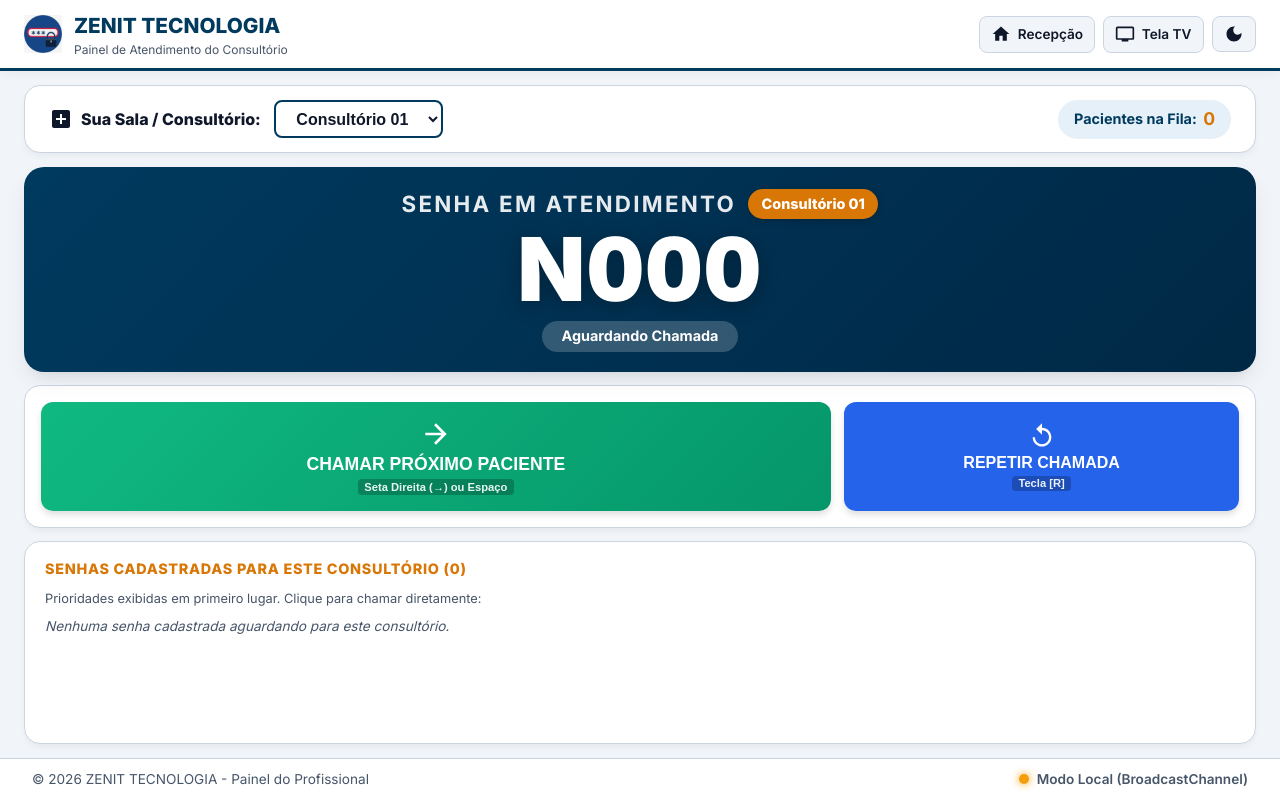
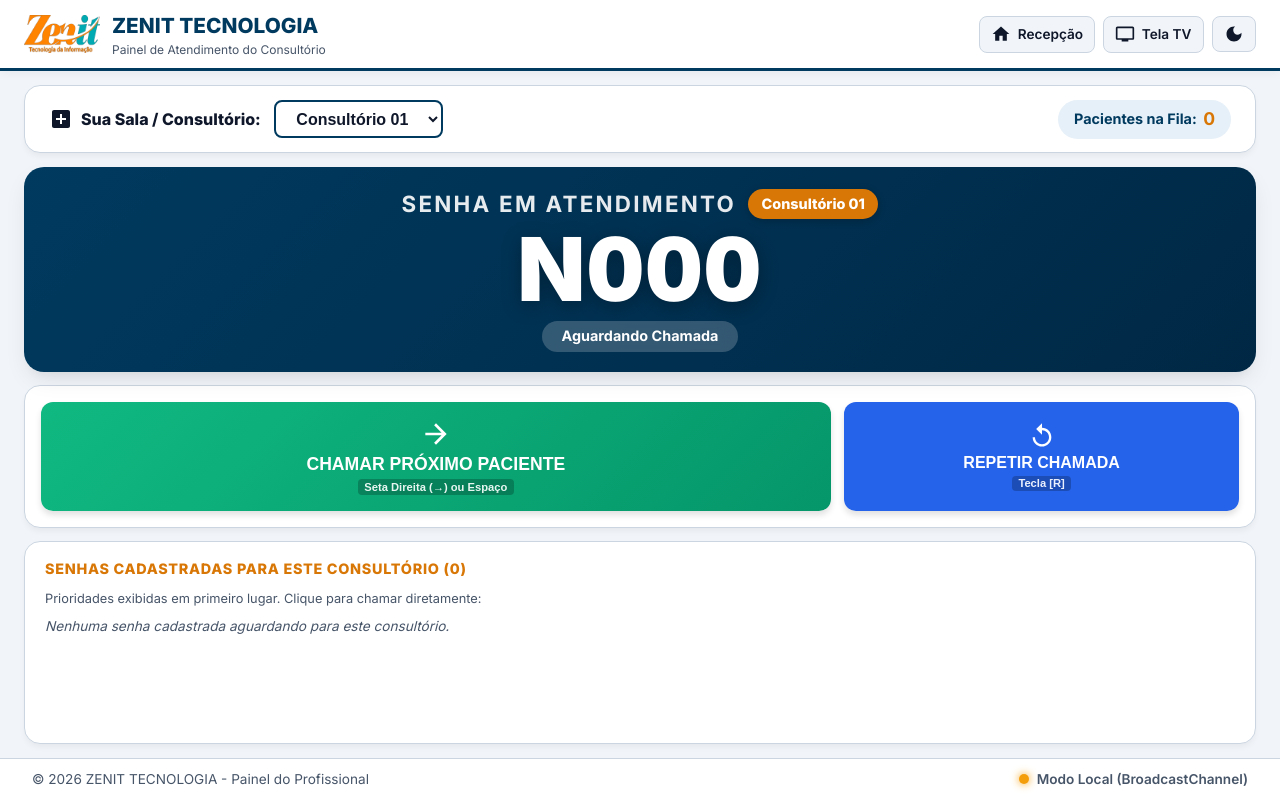
Before and after one commit to lpl2103/chamada-de-senhas, a website: page atendimento.html in a window 1280 px wide. Drawn offline with Linux system fonts and the light colour scheme.

Commit message:
fix(brand): atualizacao da logo da empresa para imagens/nvzenit.webp

```diff
--- a/atendimento.html
+++ b/atendimento.html
@@ -29,7 +29,7 @@
   <header class="app-header" role="banner">
     <div class="header-container">
       <div class="brand-section">
-        <img src="imagens/senha.jpg" alt="Logo Zenit Tecnologia" class="brand-logo" />
+        <img src="imagens/nvzenit.webp" alt="Logo Zenit Tecnologia" class="brand-logo" />
         <div>
           <h1 class="brand-title">ZENIT TECNOLOGIA</h1>
           <p class="brand-subtitle">Painel de Atendimento do Consultório</p>
```
Also changed, not shown: index.html (+1 -1 lines), imagens/nvzenit.webp (added), imagens/sisu.png (deleted), imagens/uespi.png (deleted).
